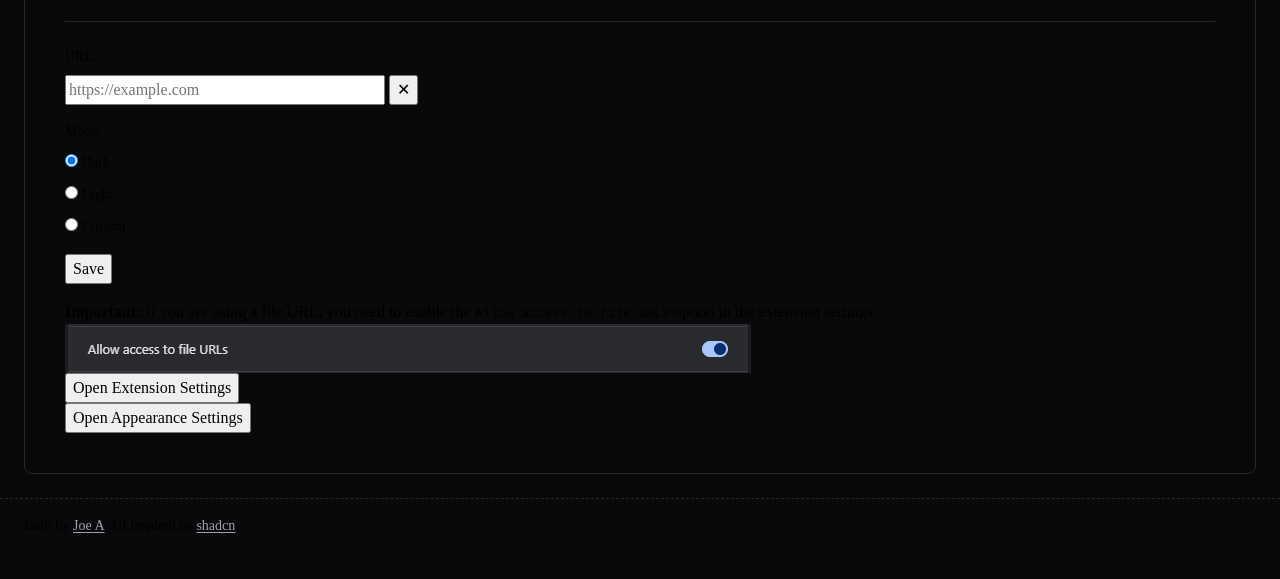
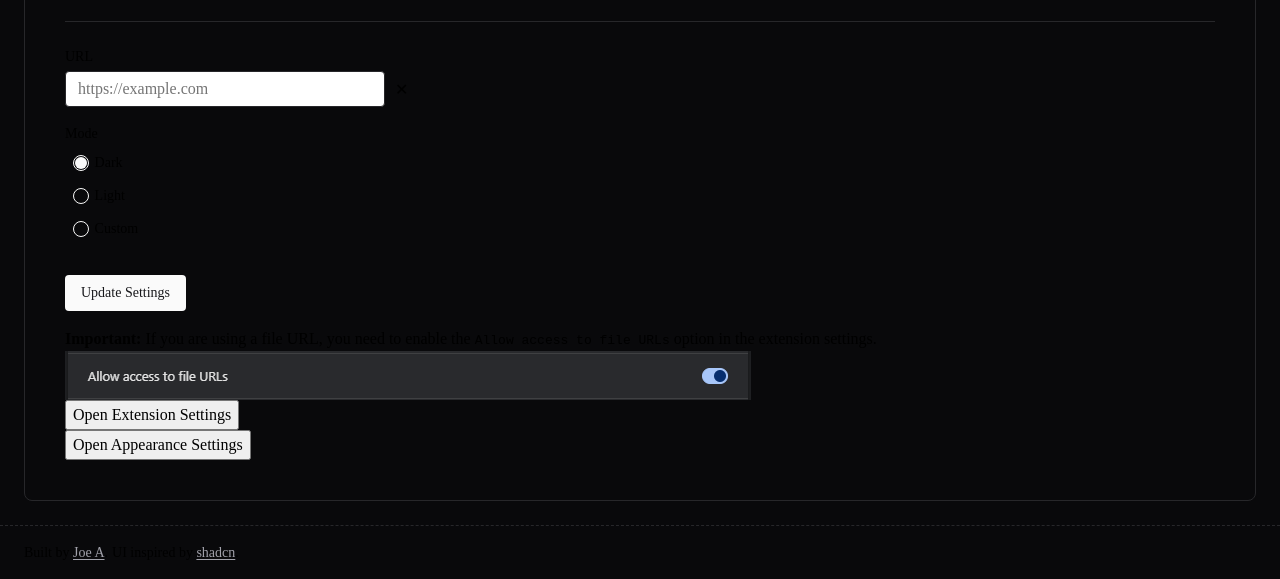
Before and after one commit to jantongiovanni/custom-new-tab-redirect, a browser extension: page src/options/options.html in a window 1280 px wide. Shown: the part 281-860 px from the top of the page. Before the commit the page ends 833 px from the top, so only its background shows below. Drawn offline with Linux system fonts and the light colour scheme.

Commit message:
style updates

```diff
--- a/src/options/options.css
+++ b/src/options/options.css
@@ -4,6 +4,16 @@ body {
   align-items: flex-start;
   height: 100vh;
   background-color: hsl(240 10% 3.9%);
+  animation: 300ms ease-in-out 0s 1 fade-in;
+}
+
+@keyframes fade-in {
+  from {
+    opacity:0;
+  }
+  to {
+    opacity:1;
+  }
 }
 
 h1 {
@@ -55,7 +65,6 @@ h2 {
   border-right-width: 0px;
 }
 
-
 @media (min-width: 1800px) {
   .container-wrapper {
       max-width: 1536px;
@@ -68,7 +77,6 @@ h2 {
     border-right-width: 1px;
   }
 }
-
 
 .header-container {
   gap: 0.25rem;
@@ -110,6 +118,30 @@ h2 {
   flex-direction: column;
   gap: 1rem;
   align-items: flex-start;
+  width: 100%;
+}
+
+.save-button {
+  display: inline-flex;
+  color: hsl(240 5.9% 10%);
+  font-weight: 500;
+  font-size: 0.875rem;
+  line-height: 1.25rem;
+  background-color: #FAFAFA;
+  white-space: nowrap;
+  justify-content: center;
+  align-items: center;
+  height: 2.25rem;
+  border-radius: 0.25rem;
+  padding: 0.5rem 1rem;
+  margin-top: 1rem;
+  border: none;
+  cursor: pointer;
+  transition: background-color 0.2s ease-in-out;
+}
+
+.save-button:hover {
+  background-color: #E2E2E2;
 }
 
 label {
@@ -120,20 +152,107 @@ label {
 .label-input-container {
   display: flex;
   flex-direction: column;
-  gap: 0.5rem;
+  gap: 0.25rem;
   align-items: flex-start;
+  width: 100%;
+}
+
+.url-input-container {
+  display: flex;
+  flex-direction: row;
+  gap: 0.25rem;
+  align-items: center;
+  width: 100%;
+}
+
+.url-input {
+  width: 100%;
+  height: 2.25rem;
+  max-width: 20rem;
+
+  border-width: 1px;
+  border-color: hsl(240 3.7% 15.9%);
+  border-style: solid;
+  border-radius: 0.25rem;
+  padding: 0.5rem 0.75rem;
+}
+
+.url-input:focus {
+  outline: none;
+  border-color: hsl(240 5% 84%);
+}
+
+.reset-input-button {
+  height: 1.5rem;
+  width: 1.5rem;
+  background-color: transparent;
+  border-radius: 0.25rem;
+  border: none;
+  cursor: pointer;
+  transition: background-color 0.2s ease-in-out;
+}
+
+.reset-input-button:hover {
+  background-color: hsl(240 3.7% 15.9%);
 }
 
 .radio-selection-container {
-  cursor: pointer !important;
+  cursor: pointer;
+  display: flex;
+  align-items: center;
+  gap: 0.35rem;
+  padding: 0.25rem 0.5rem;
+  border-radius: 0.25rem;
+  transition: background-color 0.2s ease-in-out;
+
+  &:hover {
+    background-color: hsl(240 3.7% 15.9%);
+  }
+
+  > input {
+    cursor: pointer;
+  }
+
+  > label {
+    cursor: pointer;
+  }
+}
+
+input[type="radio"] {
+  appearance: none;
+  width: 1rem;
+  height: 1rem;
+  border: 1px solid #FAFAFA;
+  border-radius: 50%;
+  margin: 0;
+  position: relative;
+
+  &:checked {
+    border: 1px solid #FAFAFA;
+
+    &::after {
+      content: "";
+      width: 0.75rem;
+      height: 0.75rem;
+      background: #FAFAFA;
+      position: absolute;
+      top: 50%;
+      left: 50%;
+      transform: translate(-50%, -50%);
+      border-radius: 50%;
+    }
+  }
+}
+
+.color-picker-container {
+  flex-direction: column;
+  align-items: flex-start;
+  gap: 0.25rem;
+  width: 100%;
 }
 
 .status {
   padding-left: 1rem;
-}
-
-.url-input {
-  width: 20rem;
 }
 
 .allow-access-img {
--- a/src/options/options.html
+++ b/src/options/options.html
@@ -32,35 +32,35 @@
             </div>
             <form class="url-form">
               <div class="label-input-container">
-                <label for="url">URL:</label>
-                <div>
+                <label for="url">URL</label>
+                <div class="url-input-container">
                   <input id="url" name="url" class="url-input" placeholder="https://example.com">
-                  <button type="button" id="reset-url" title="Clear URL">✕</button>
+                  <button type="button" class="reset-input-button" id="reset-url" title="Clear URL">✕</button>
                 </div>
               </div>
 
               <div class="label-input-container radio-group">
-                <label for="mode">Mode:</label>
-                <div class="radio-selection-container">
+                <label for="mode">Mode</label>
+                <div for="mode-dark" class="radio-selection-container">
                   <input id="mode-dark" name="mode" type="radio" value="dark">
-                  <label for="mode-dark">Dark</label>
+                  <label>Dark</label>
                 </div>
-                <div class="radio-selection-container">
+                <div for="mode-light" class="radio-selection-container">
                   <input id="mode-light" name="mode" type="radio" value="light">
-                  <label for="mode-light">Light</label>
+                  <label>Light</label>
                 </div>
-                <div class="radio-selection-container">
+                <div for="mode-custom" class="radio-selection-container">
                   <input id="mode-custom" name="mode" type="radio" value="custom">
-                  <label for="mode-custom">Custom</label>
+                  <label>Custom</label>
                 </div>
               </div>
 
-              <div id="color-picker" style="display: none;">
-                <label for="color">Color:</label>
+              <div id="color-picker" class="color-picker-container" style="display: none;">
+                <label for="color">Color</label>
                 <input id="color" name="color" type="color" value="#121212">
               </div>
 
-              <button type="button" id="save" title="Save">Save</button>
+              <button type="button" id="save" class="save-button">Update Settings</button>
               <div id="status" class="status"></div>
             </form>
             <p id="file-scheme-warning" style="display: block;">
--- a/src/options/options.js
+++ b/src/options/options.js
@@ -23,7 +23,7 @@ chrome.storage.sync.get({ url: '', mode: 'dark', color: '' }, items => {
       colorPicker.style.display = 'none';
     } else if (items?.mode === 'custom') {
       modeCustomElement.checked = true;
-      colorPicker.style.display = 'block';
+      colorPicker.style.display = 'flex';
     }
   }
   if (colorElement) {
@@ -46,7 +46,7 @@ document.querySelectorAll('input[name="mode"]').forEach(element => {
     const colorPicker = document.getElementById('color-picker');
     switch (this.value) {
       case 'custom':
-      colorPicker.style.display = 'block';
+      colorPicker.style.display = 'flex';
       break;
     default:
       colorPicker.style.display = 'none';
@@ -85,7 +85,7 @@ document.getElementById('reset-url').addEventListener('click', function() {
 
 document.getElementById('open-extension-settings').addEventListener('click', function() {
   console.log('open-settings');
-  chrome.tabs.create({ url: 'chrome://extensions/?id=fnmljlendckijopajedcjebppcmolngf' });
+  chrome.tabs.create({ url: 'chrome://extensions/?id=' + chrome.runtime.id });
 });
 
 document.getElementById('open-appearance-settings').addEventListener('click', function() {
```
Also changed, not shown: src/redirect/redirect.js (+9 -0 lines), manifest.json.
